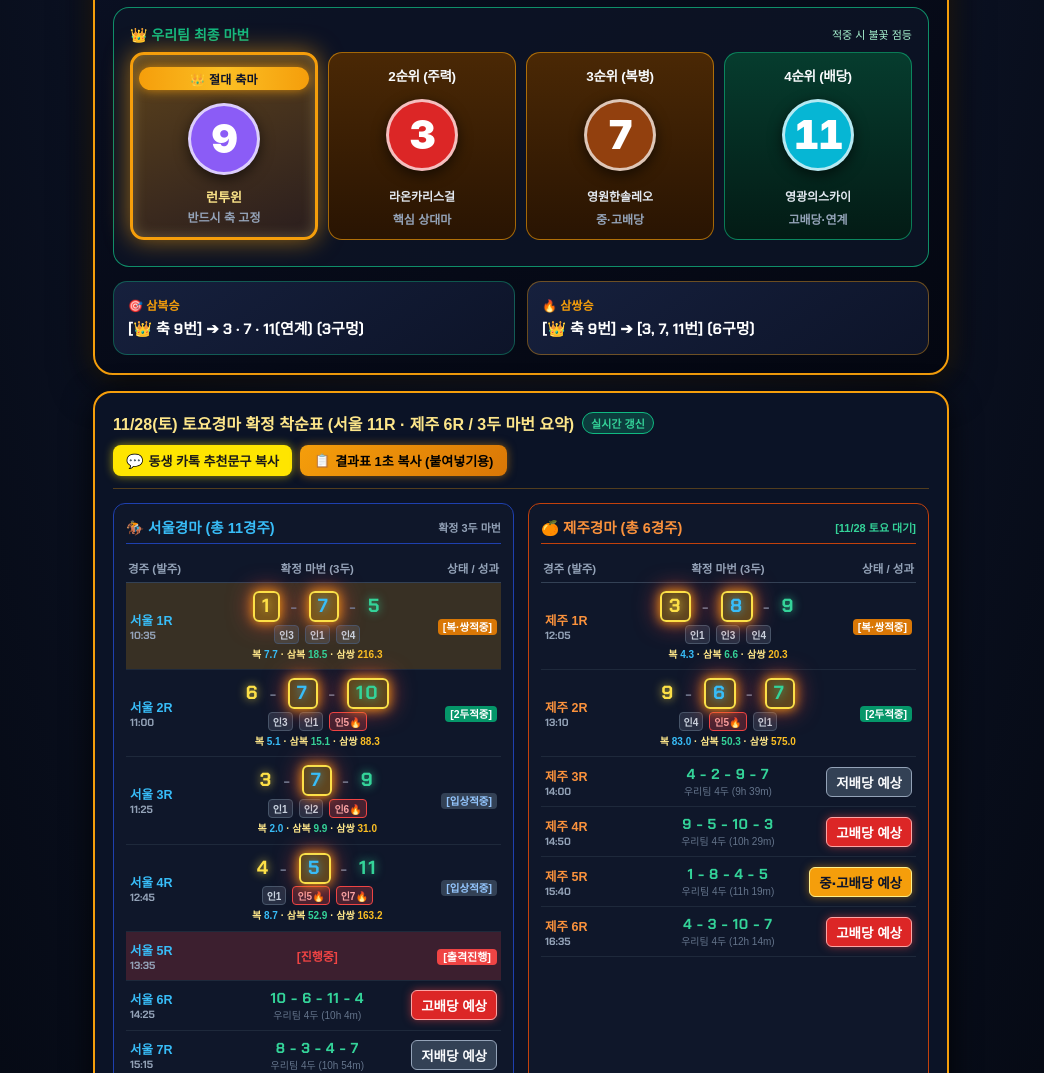
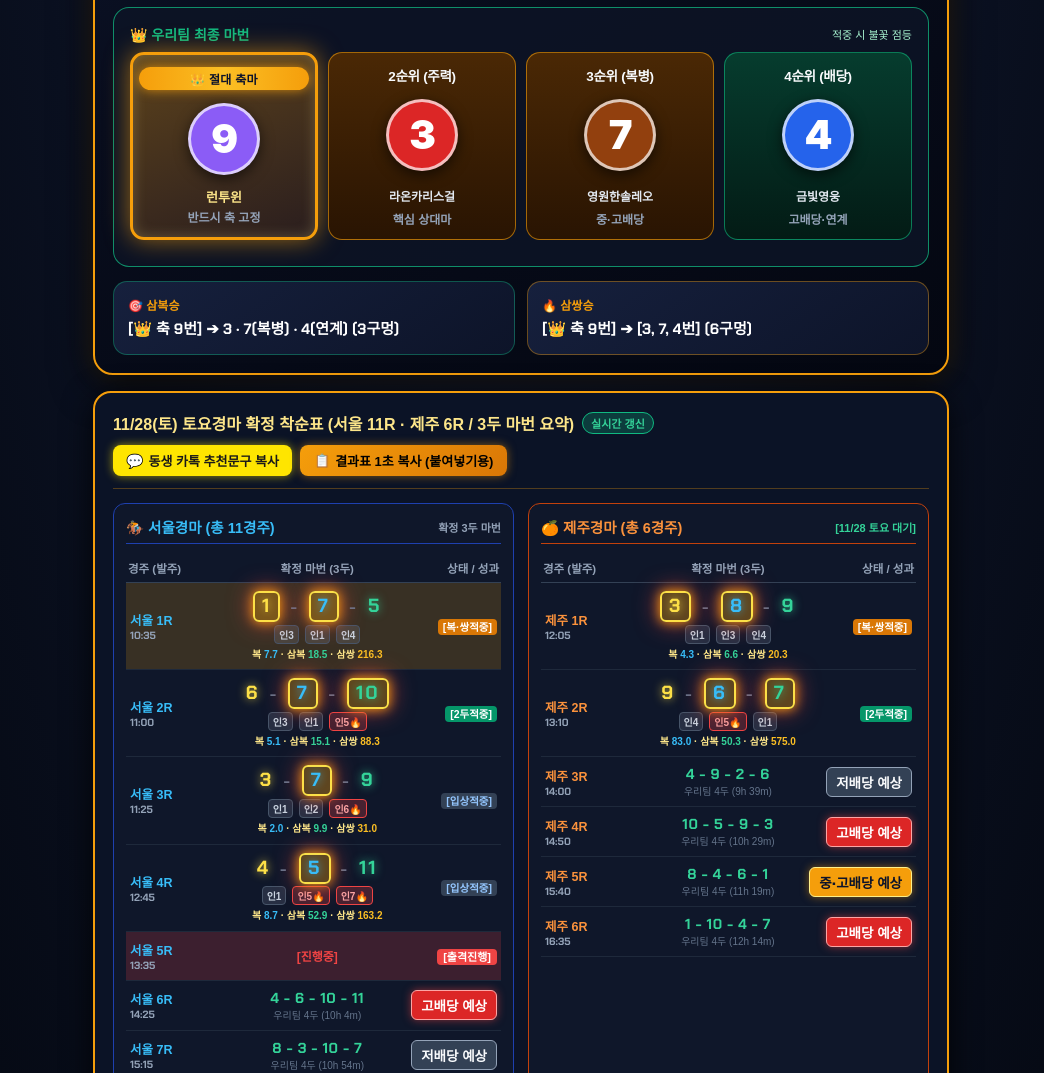
Before and after one commit to a90915719-hue/ai-signal-racing, a plain HTML site: page index.html in a window 1280 px wide. Shown: the part 827-1900 px from the top of the page, without its empty margins (119-1163 px from the left). Drawn offline with Linux system fonts and the light colour scheme; a web font is replaced by a local one.

Commit message:
Afternoon precision rebuild (11 races) with DarkHS pop + outer bias + link nums

```diff
--- a/index.html
+++ b/index.html
@@ -2410,19 +2410,19 @@
       "7",
       "6"
     ],
-    "expInterest": "6",
+    "expInterest": "7",
     "expInterestDesc": "",
     "expComment": "",
     "ai": {
       "h1": "9",
       "h2": "3",
       "h3": "7",
-      "h4": "11"
+      "h4": "4"
     },
     "aiReason": "🔄 [오후 3두돌파 재구성 · 외각(7~12번) 우세 · 3착빈출 7,5,3번 · 직전연계 반영] ",
     "combos": {
-      "sambok": "[👑 축 9번] ➔ 3 · 7 · 11(연계) (3구멍)",
-      "samssang": "[👑 축 9번] ➔ [3, 7, 11번] (6구멍)"
+      "sambok": "[👑 축 9번] ➔ 3 · 7(복병) · 4(연계) (3구멍)",
+      "samssang": "[👑 축 9번] ➔ [3, 7, 4번] (6구멍)"
     },
     "results": {
       "status": "대기",
@@ -2465,24 +2465,24 @@
     },
     "expH": [
       "4",
+      "9",
+      "6",
       "2",
-      "1",
-      "9",
-      "10"
+      "1"
     ],
-    "expInterest": "10",
+    "expInterest": "2",
     "expInterestDesc": "",
     "expComment": "",
     "ai": {
       "h1": "4",
-      "h2": "2",
-      "h3": "9",
-      "h4": "7"
+      "h2": "9",
+      "h3": "2",
+      "h4": "6"
     },
     "aiReason": "🔄 [오후 3두돌파 재구성 · 외각(7~12번) 우세 · 3착빈출 7,5,3번 · 직전연계 반영] ",
     "combos": {
-      "sambok": "[👑 축 4번] ➔ 2 · 9 · 7(연계) (3구멍)",
-      "samssang": "[👑 축 4번] ➔ [2, 9, 7번] (6구멍)"
+      "sambok": "[👑 축 4번] ➔ 9 · 2(복병) · 6(연계) (3구멍)",
+      "samssang": "[👑 축 4번] ➔ [9, 2, 6번] (6구멍)"
     },
     "results": {
       "status": "대기",
@@ -2519,25 +2519,25 @@
       "9": "하이퍼엑스"
     },
     "expH": [
-      "10",
+      "4",
       "6",
       "11",
-      "4",
+      "10",
       "9"
     ],
-    "expInterest": "11",
+    "expInterest": "10",
     "expInterestDesc": "11번 강철전사 (저평가 고배당 똥말) | ⚠️별대박 경고 제외: 7 파워풀아크틱, 5 걸작크라운",
     "expComment": "별대박 고래사냥 역발상! 인기 7·5 제외 → 비인기 상위 10 크로마이트 · 6 이안퍼펙트 · 11 강철전사 핵심 공략",
     "ai": {
-      "h1": "10",
+      "h1": "4",
       "h2": "6",
-      "h3": "11",
-      "h4": "4"
+      "h3": "10",
+      "h4": "11"
     },
     "aiReason": "🔄 [오후 3두돌파 재구성 · 외각(7~12번) 우세 · 3착빈출 7,5,3번 · 직전연계 반영] 👑 [축 10번 크로마이트] 별대박 고래사냥! 늦추입·홀짝 인기마(7·5) 과감 제외 + 10번 축에 6 이안퍼펙트·11 강철전사 고배당 폭격",
     "combos": {
-      "sambok": "[👑 축 10번] ➔ 6 · 11 · 4(연계) (3구멍)",
-      "samssang": "[👑 축 10번] ➔ [6, 11, 4번] (6구멍)"
+      "sambok": "[👑 축 4번] ➔ 6 · 10(복병) · 11(연계) (3구멍)",
+      "samssang": "[👑 축 4번] ➔ [6, 10, 11번] (6구멍)"
     },
     "results": {
       "status": "대기",
@@ -2571,25 +2571,25 @@
       "4": "장타일류"
     },
     "expH": [
+      "10",
+      "5",
+      "3",
       "9",
-      "5",
-      "10",
-      "4",
-      "3"
+      "4"
     ],
-    "expInterest": "3",
+    "expInterest": "9",
     "expInterestDesc": "3번 영원최고 (인코스 복병 똥말) | ⚠️인기경계: 7 뉴페이스맨(직전 부진)",
     "expComment": "별대박 고래사냥 혼전! 7 뉴페이스맨 경계 → 저평가 복병 9 글라가게 축 + 5 광명히트 · 10 전승맨 · 3 영원최고",
     "ai": {
-      "h1": "9",
+      "h1": "10",
       "h2": "5",
-      "h3": "10",
+      "h3": "9",
       "h4": "3"
     },
     "aiReason": "🔄 [오후 3두돌파 재구성 · 외각(7~12번) 우세 · 3착빈출 7,5,3번 · 직전연계 반영] 👑 [축 9번 글라가게] 별대박 제주 고래사냥! 인기권(10·7·4) 혼전 틈새 저평가 9번 축 + 5·10 주력 + 3 영원최고 고배당 변수",
     "combos": {
-      "sambok": "[👑 축 9번] ➔ 5 · 10 · 3(연계) (3구멍)",
-      "samssang": "[👑 축 9번] ➔ [5, 10, 3번] (6구멍)"
+      "sambok": "[👑 축 10번] ➔ 5 · 9(복병) · 3(연계) (3구멍)",
+      "samssang": "[👑 축 10번] ➔ [5, 9, 3번] (6구멍)"
     },
     "results": {
       "status": "대기",
@@ -2631,23 +2631,23 @@
     "expH": [
       "8",
       "3",
-      "2",
-      "4",
-      "7"
+      "7",
+      "10",
+      "4"
     ],
-    "expInterest": "7",
+    "expInterest": "10",
     "expInterestDesc": "",
     "expComment": "",
     "ai": {
       "h1": "8",
       "h2": "3",
-      "h3": "4",
+      "h3": "10",
       "h4": "7"
     },
     "aiReason": "🔄 [오후 3두돌파 재구성 · 외각(7~12번) 우세 · 3착빈출 7,5,3번 · 직전연계 반영] ",
     "combos": {
-      "sambok": "[👑 축 8번] ➔ 3 · 4 · 7(연계) (3구멍)",
-      "samssang": "[👑 축 8번] ➔ [3, 4, 7번] (6구멍)"
+      "sambok": "[👑 축 8번] ➔ 3 · 10(복병) · 7(연계) (3구멍)",
+      "samssang": "[👑 축 8번] ➔ [3, 10, 7번] (6구멍)"
     },
     "results": {
       "status": "대기",
@@ -2684,25 +2684,25 @@
       "5": "오라드림"
     },
     "expH": [
-      "1",
       "8",
       "4",
-      "5",
-      "6"
+      "1",
+      "6",
+      "5"
     ],
     "expInterest": "6",
     "expInterestDesc": "6번 새벽바람 (체크 10.7 · 대상경주 고배당 변수)",
     "expComment": "별대박 대상경주 확신 축 1 사상최강(임재광) + 인기권 8 수사대 · 4 원당봉 + 변수 6 새벽바람",
     "ai": {
-      "h1": "1",
-      "h2": "8",
-      "h3": "4",
-      "h4": "5"
+      "h1": "8",
+      "h2": "4",
+      "h3": "6",
+      "h4": "1"
     },
     "aiReason": "🔄 [오후 3두돌파 재구성 · 외각(7~12번) 우세 · 3착빈출 7,5,3번 · 직전연계 반영] 👑 [축 1번 사상최강 (임재광)] 별대박 제주일마배 확신 원픽! 4조 동반출격 + 1610m 거리최적 추입 축 + 8·4·6 조합",
     "combos": {
-      "sambok": "[👑 축 1번] ➔ 8 · 4 · 5(연계) (3구멍)",
-      "samssang": "[👑 축 1번] ➔ [8, 4, 5번] (6구멍)"
+      "sambok": "[👑 축 8번] ➔ 4 · 6(복병) · 1(연계) (3구멍)",
+      "samssang": "[👑 축 8번] ➔ [4, 6, 1번] (6구멍)"
     },
     "results": {
       "status": "대기",
@@ -2736,25 +2736,25 @@
       "11": "이클립스보스"
     },
     "expH": [
+      "10",
+      "11",
+      "8",
       "2",
-      "8",
-      "9",
-      "10",
-      "11"
+      "9"
     ],
-    "expInterest": "9",
+    "expInterest": "2",
     "expInterestDesc": "9번 파이널고 (유일한 추입마 · 선행 난타전 어부지리 변수) | ⚠️제외: 3 나르샤고트",
     "expComment": "별대박 천지개벽 축 2 핫피버(코지) + 선행난타전 뒷심 9 파이널고 · 8 최고골드 + 방어 10 빈센트캐시",
     "ai": {
-      "h1": "2",
-      "h2": "8",
-      "h3": "9",
-      "h4": "11"
+      "h1": "10",
+      "h2": "11",
+      "h3": "2",
+      "h4": "8"
     },
     "aiReason": "🔄 [오후 3두돌파 재구성 · 외각(7~12번) 우세 · 3착빈출 7,5,3번 · 직전연계 반영] 👑 [축 2번 핫피버 (코지)] 별대박 천지개벽 원픽! 선행 난타전 속 앞·뒤 다 되는 2번 축 + 유일 추입 9 파이널고 · 8 최고골드 고배당",
     "combos": {
-      "sambok": "[👑 축 2번] ➔ 8 · 9 · 11(연계) (3구멍)",
-      "samssang": "[👑 축 2번] ➔ [8, 9, 11번] (6구멍)"
+      "sambok": "[👑 축 10번] ➔ 11 · 2(복병) · 8(연계) (3구멍)",
+      "samssang": "[👑 축 10번] ➔ [11, 2, 8번] (6구멍)"
     },
     "results": {
       "status": "대기",
@@ -2788,25 +2788,25 @@
       "7": "일품걸"
     },
     "expH": [
+      "1",
+      "10",
+      "7",
       "4",
-      "3",
-      "10",
-      "1",
-      "7"
+      "3"
     ],
-    "expInterest": "3",
+    "expInterest": "4",
     "expInterestDesc": "3번 신대륙 (체크 13.6 · 비인기 초고배당) | ⚠️인기경계 제외: 5 천하비상, 6 백호전사",
     "expComment": "양대 예상가 메인 총출동! 인기 5 천하비상 깨는 4 전농미르 축 + 3 신대륙 · 10 천상의별 · 1 불야성",
     "ai": {
-      "h1": "4",
-      "h2": "3",
-      "h3": "10",
+      "h1": "1",
+      "h2": "10",
+      "h3": "4",
       "h4": "7"
     },
     "aiReason": "🔄 [오후 3두돌파 재구성 · 외각(7~12번) 우세 · 3착빈출 7,5,3번 · 직전연계 반영] 👑 [축 4번 전농미르] 별대박 A+메인 · 장태풍 메인프리미엄 동시 선정! 인기 5 천하비상 제외 + 최근걸음 최상 4번 축에 3·10·1 초고배당",
     "combos": {
-      "sambok": "[👑 축 4번] ➔ 3 · 10 · 7(연계) (3구멍)",
-      "samssang": "[👑 축 4번] ➔ [3, 10, 7번] (6구멍)"
+      "sambok": "[👑 축 1번] ➔ 10 · 4(복병) · 7(연계) (3구멍)",
+      "samssang": "[👑 축 1번] ➔ [10, 4, 7번] (6구멍)"
     },
     "results": {
       "status": "대기",
@@ -2846,25 +2846,25 @@
       "11": "문학축제"
     },
     "expH": [
+      "7",
       "3",
+      "5",
       "10",
-      "7",
-      "5",
-      "2"
+      "8"
     ],
-    "expInterest": "2",
+    "expInterest": "10",
     "expInterestDesc": "",
     "expComment": "",
     "ai": {
-      "h1": "3",
-      "h2": "10",
-      "h3": "5",
-      "h4": "7"
+      "h1": "7",
+      "h2": "3",
+      "h3": "10",
+      "h4": "5"
     },
     "aiReason": "🔄 [오후 3두돌파 재구성 · 외각(7~12번) 우세 · 3착빈출 7,5,3번 · 직전연계 반영] ",
     "combos": {
-      "sambok": "[👑 축 3번] ➔ 10 · 5 · 7(연계) (3구멍)",
-      "samssang": "[👑 축 3번] ➔ [10, 5, 7번] (6구멍)"
+      "sambok": "[👑 축 7번] ➔ 3 · 10(복병) · 5(연계) (3구멍)",
+      "samssang": "[👑 축 7번] ➔ [3, 10, 5번] (6구멍)"
     },
     "results": {
       "status": "대기",
@@ -2901,25 +2901,25 @@
       "9": "드림리메인"
     },
     "expH": [
+      "11",
       "7",
       "3",
-      "8",
       "9",
-      "11"
+      "8"
     ],
-    "expInterest": "8",
+    "expInterest": "9",
     "expInterestDesc": "8번 마이티원더 · 9번 드림리메인 (초고배당 복병) | ⚠️양대 예상가 공통 제외: 2 스피어스, 6 윈캐처",
     "expComment": "별대박·장태풍 100% 일치! 인기 2·6 제외 → 최근 2연승 7 대동용마 축 + 3 클림트월드 · 8 마이티원더 · 11 방어",
     "ai": {
-      "h1": "7",
-      "h2": "3",
-      "h3": "8",
-      "h4": "11"
+      "h1": "11",
+      "h2": "7",
+      "h3": "9",
+      "h4": "3"
     },
     "aiReason": "🔄 [오후 3두돌파 재구성 · 외각(7~12번) 우세 · 3착빈출 7,5,3번 · 직전연계 반영] 👑 [축 7번 대동용마] 별대박 A+메인 · 장태풍 A급 완벽 일치! 거품인기 2·6 과감 제외 + 2연승 7번 축에 3·8 비인기 초고배당 승부",
     "combos": {
-      "sambok": "[👑 축 7번] ➔ 3 · 8 · 11(연계) (3구멍)",
-      "samssang": "[👑 축 7번] ➔ [3, 8, 11번] (6구멍)"
+      "sambok": "[👑 축 11번] ➔ 7 · 9(복병) · 3(연계) (3구멍)",
+      "samssang": "[👑 축 11번] ➔ [7, 9, 3번] (6구멍)"
     },
     "results": {
       "status": "대기",
@@ -2953,25 +2953,25 @@
       "6": "검이불루"
     },
     "expH": [
-      "11",
-      "9",
       "7",
       "8",
-      "6"
+      "11",
+      "6",
+      "9"
     ],
-    "expInterest": "8",
+    "expInterest": "6",
     "expInterestDesc": "8번 모닝원더 (장태풍 복병 체크) | ⚠️양대 예상가 공통 제외: 1 남산벨트, 5 닌자타이거",
     "expComment": "별대박·장태풍 완벽 합의! 인기 1·5 제외 → 11 치프스타 축 + 최범현 대운 9 라온더어펌드 + 7 러브인서울 + 8 모닝원더",
     "ai": {
-      "h1": "11",
-      "h2": "9",
-      "h3": "7",
-      "h4": "8"
+      "h1": "7",
+      "h2": "8",
+      "h3": "6",
+      "h4": "11"
     },
     "aiReason": "🔄 [오후 3두돌파 재구성 · 외각(7~12번) 우세 · 3착빈출 7,5,3번 · 직전연계 반영] 👑 [축 11번 치프스타 (조재로)] 장태풍 메인하이라이트 · 별대박 파이널 완벽 일치! 인기 1·5 제외 + 11 축 · 9 최범현 주력 · 7·8 대박 승부",
     "combos": {
-      "sambok": "[👑 축 11번] ➔ 9 · 7 · 8(연계) (3구멍)",
-      "samssang": "[👑 축 11번] ➔ [9, 7, 8번] (6구멍)"
+      "sambok": "[👑 축 7번] ➔ 8 · 6(복병) · 11(연계) (3구멍)",
+      "samssang": "[👑 축 7번] ➔ [8, 6, 11번] (6구멍)"
     },
     "results": {
       "status": "대기",
```
